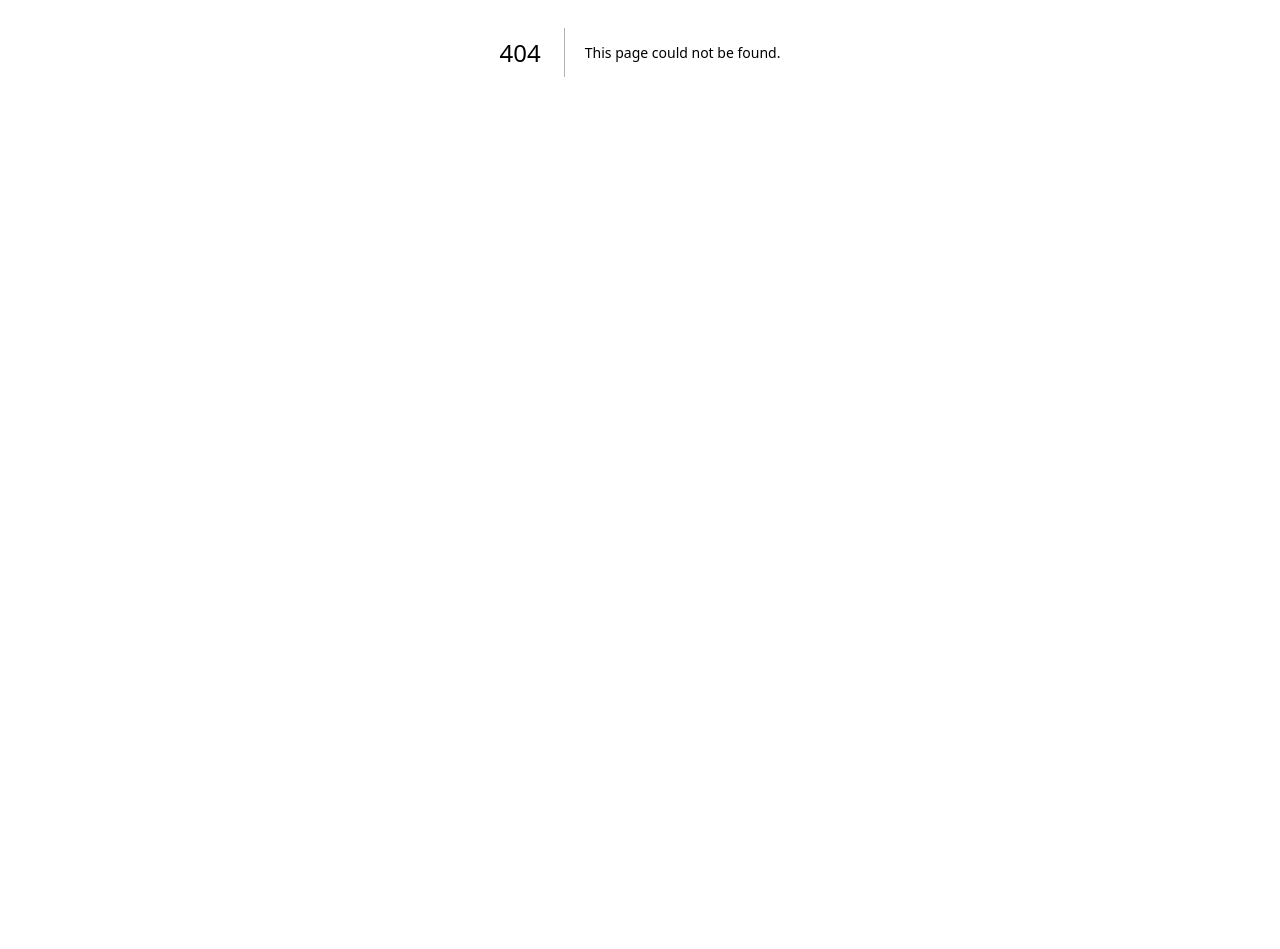
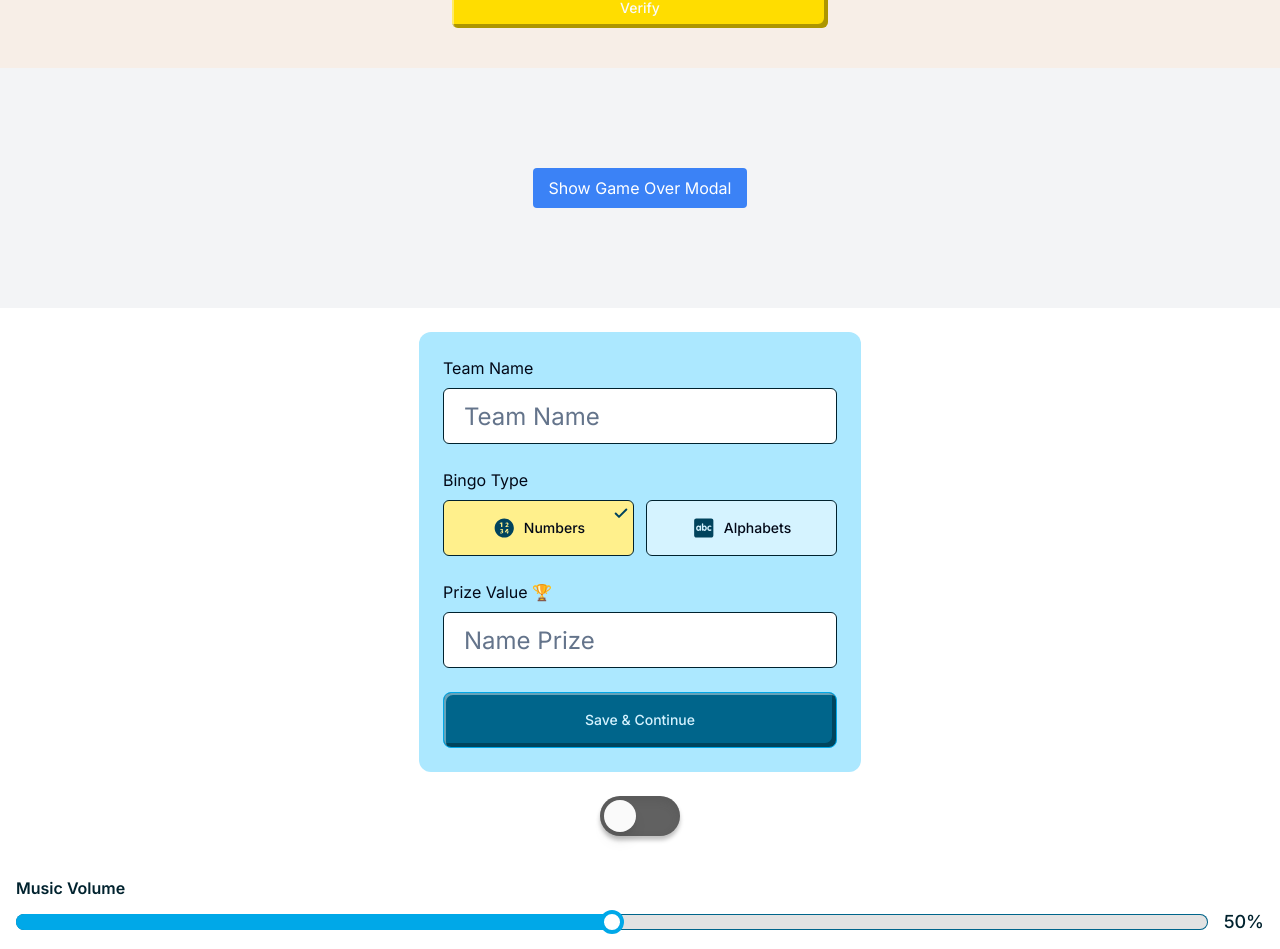
Before and after one commit to msgloriaedwin/STARLIGHT-TESTERS, a Next.js app: page /custom-components in a window 1280 px wide. Before the commit this address had no page. Shown: the part 348-1297 px from the top of the page. Before the commit the page ends 800 px from the top, so only its background shows below. Built offline with nearby package versions, Linux system fonts and the light colour scheme.

Commit message:
chores/created_folder_structure

```diff
--- a/app/components/navbars/Navbar.tsx
+++ b/app/components/navbars/Navbar.tsx
@@ -9,7 +9,7 @@ type NavbarProp = {
 
 const Navbar = ({ className, children }: NavbarProp) => {
     return (
-        <div className={`${className} flex items-center w-full bg-transparent md:bg-[#fffdfd] px-4 md:px-20 py-6`}>
+        <div className={`${className} flex items-center w-full bg-transparent md:bg-navbar px-4 md:px-20 py-6`}>
             {children}
         </div>
     )
--- /dev/null
+++ b/app/custom-components/page.tsx
@@ -0,0 +1,70 @@
+"use client";
+
+import React, { useState } from "react";
+// import { ChooseAvatarField } from "./components/chooseAvatarField/chooseAvatarField";
+import ForgotPasswordForm from "../components/forms/forgotPasswordForm/forgotPassword";
+import OtpComponent from "../components/otp/otpcomponent";
+import Slider from "../components/slider";
+import PasswordResetForm from "../components/passwordResetForm/passwordResetForm";
+import Footer from "../components/footer/footer";
+import GameOverModal from "../components/GameOverModal/GameOverModal";
+import CreateGameForm from "../components/forms/create-game-form/CreateGameForm";
+import { ToggleControl } from "../components/ToggleControl/ToggleControl";
+
+const players = [
+  { name: "Precious", score: "3/5", imageUrl: "/assets/images/modalpic1.png" },
+  { name: "Oluwole", score: "2/5", imageUrl: "/assets/images/modalpic3.png" },
+  { name: "Sandra", score: "5/5", imageUrl: "/assets/images/modalpic4.png" },
+  { name: "Farrell", score: "4/5", imageUrl: "/assets/images/modalpic2.png" },
+];
+
+export default function Home() {
+  const onSubmit = (data: any) => {
+    console.log(data, "data");
+  };
+
+  const [isModalOpen, setIsModalOpen] = useState(false);
+
+  const handleOpenModal = () => {
+    setIsModalOpen(true);
+  };
+
+  const handleCloseModal = () => {
+    setIsModalOpen(false);
+  };
+
+  return (
+    <main>
+      <div className='flex justify-center bg-[#f7EEE7] items-center py-10 px-2'>
+        <OtpComponent email='amin***@gmail.com' />
+      </div>
+
+      <div className='flex items-center justify-center h-60 bg-gray-100'>
+        <button
+          className='bg-blue-500 text-white py-2 px-4 rounded'
+          onClick={handleOpenModal}
+        >
+          Show Game Over Modal
+        </button>
+        <GameOverModal
+          isOpen={isModalOpen}
+          onClose={handleCloseModal}
+          players={players}
+        />
+      </div>
+
+      <div className='flex justify-center my-6'>
+        <CreateGameForm />
+      </div>
+      <div className='flex justify-center my-6'><ToggleControl /></div>
+
+      <Slider mode='volume' />
+      <Slider mode='level' className="mt-14" />
+      <ForgotPasswordForm />
+      <div className='flex justify-center py-10 px-2 '>
+        <PasswordResetForm link='/' onSubmit={onSubmit} />
+      </div>
+      <Footer />
+    </main>
+  );
+}
--- a/app/page.tsx
+++ /dev/null
@@ -1,70 +0,0 @@
-"use client";
-
-import React, { useState } from "react";
-// import { ChooseAvatarField } from "./components/chooseAvatarField/chooseAvatarField";
-import ForgotPasswordForm from "./components/forms/forgotPasswordForm/forgotPassword";
-import OtpComponent from "./components/otp/otpcomponent";
-import Slider from "./components/slider";
-import PasswordResetForm from "./components/passwordResetForm/passwordResetForm";
-import Footer from "./components/footer/footer";
-import GameOverModal from "./components/GameOverModal/GameOverModal";
-import CreateGameForm from "./components/forms/create-game-form/CreateGameForm";
-import { ToggleControl } from "./components/ToggleControl/ToggleControl";
-
-const players = [
-  { name: "Precious", score: "3/5", imageUrl: "/assets/images/modalpic1.png" },
-  { name: "Oluwole", score: "2/5", imageUrl: "/assets/images/modalpic3.png" },
-  { name: "Sandra", score: "5/5", imageUrl: "/assets/images/modalpic4.png" },
-  { name: "Farrell", score: "4/5", imageUrl: "/assets/images/modalpic2.png" },
-];
-
-export default function Home() {
-  const onSubmit = (data: any) => {
-    console.log(data, "data");
-  };
-
-  const [isModalOpen, setIsModalOpen] = useState(false);
-
-  const handleOpenModal = () => {
-    setIsModalOpen(true);
-  };
-
-  const handleCloseModal = () => {
-    setIsModalOpen(false);
-  };
-
-  return (
-    <main>
-      <div className='flex justify-center bg-[#f7EEE7] items-center py-10 px-2'>
-        <OtpComponent email='amin***@gmail.com' />
-      </div>
-
-      <div className='flex items-center justify-center h-60 bg-gray-100'>
-        <button
-          className='bg-blue-500 text-white py-2 px-4 rounded'
-          onClick={handleOpenModal}
-        >
-          Show Game Over Modal
-        </button>
-        <GameOverModal
-          isOpen={isModalOpen}
-          onClose={handleCloseModal}
-          players={players}
-        />
-      </div>
-
-      <div className='flex justify-center my-6'>
-        <CreateGameForm />
-      </div>
-      <div className='flex justify-center my-6'><ToggleControl /></div>
-
-      <Slider mode='volume' />
-      <Slider mode='level' className="mt-14" />
-      <ForgotPasswordForm />
-      <div className='flex justify-center py-10 px-2 '>
-        <PasswordResetForm link='/' onSubmit={onSubmit} />
-      </div>
-      <Footer />
-    </main>
-  );
-}
--- a/tailwind.config.ts
+++ b/tailwind.config.ts
@@ -19,7 +19,8 @@ const config = {
     },
     extend: {
       backgroundImage: {
-        "gradient_to_l": "linear-gradient(181deg, #F7EEE7 0.47%, #F9E9A3 277.67%, #FD0 438.32%)"
+        "body": "linear-gradient(181deg, #F7EEE7 0.47%, #F9E9A3 277.67%, #FD0 438.32%)",
+        "navbar": "linear-gradient(181deg, #F7EEE7 100%, #F9E9A3 100%, #FD0 100%)"
       },
       boxShadow: {
         "custom-inset": "2px 2px 0px 0px rgba(255, 255, 255, 0.4) inset, -4px -4px 0px 0px rgba(0, 0, 0, 0.32) inset",
```
